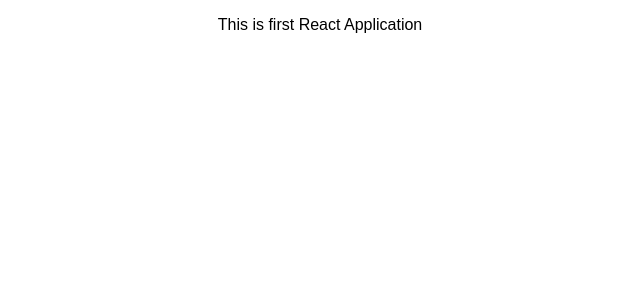
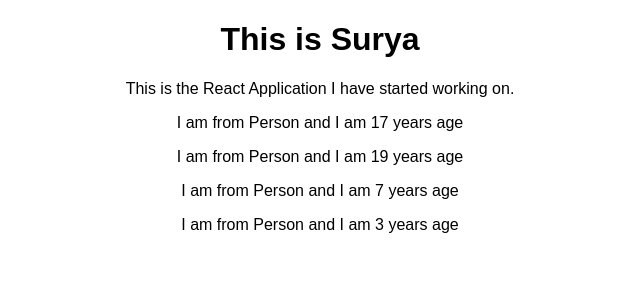
Before and after one commit to suryawebdev/react-complete-guide, a React (Create React App) app: page / in a window 1280 px wide. Shown: the top 300 px of the page, without its empty margins (320-960 px from the left). Built offline with nearby package versions, Linux system fonts and the light colour scheme.

Commit message:
Adding Person JS file and Printing random age with this commit

```diff
--- a/src/App.js
+++ b/src/App.js
@@ -1,13 +1,20 @@
 import React, { Component } from 'react';
 import './App.css';
+import Person from './Person/Person';
 
 class App extends Component {
     render() {
         return (
             <div className="App">
-        <p>This is first React Application</p>
+                <h1>This is Surya</h1>
+                <p>This is the React Application I have started working on.</p>
+                <Person />
+                <Person />
+                <Person />
+                <Person />
             </div>
         );
+        //return React.createElement('div', null, )
     }
 }
 
--- /dev/null
+++ b/src/Person/Person.js
@@ -0,0 +1,7 @@
+import React from 'react';
+
+const person = () => {
+    return <p>I am from Person and I am {Math.floor(Math.random()*20)} years age</p>
+};
+
+export default person;
```
Lines whose indentation alone changed are shown as unchanged.
